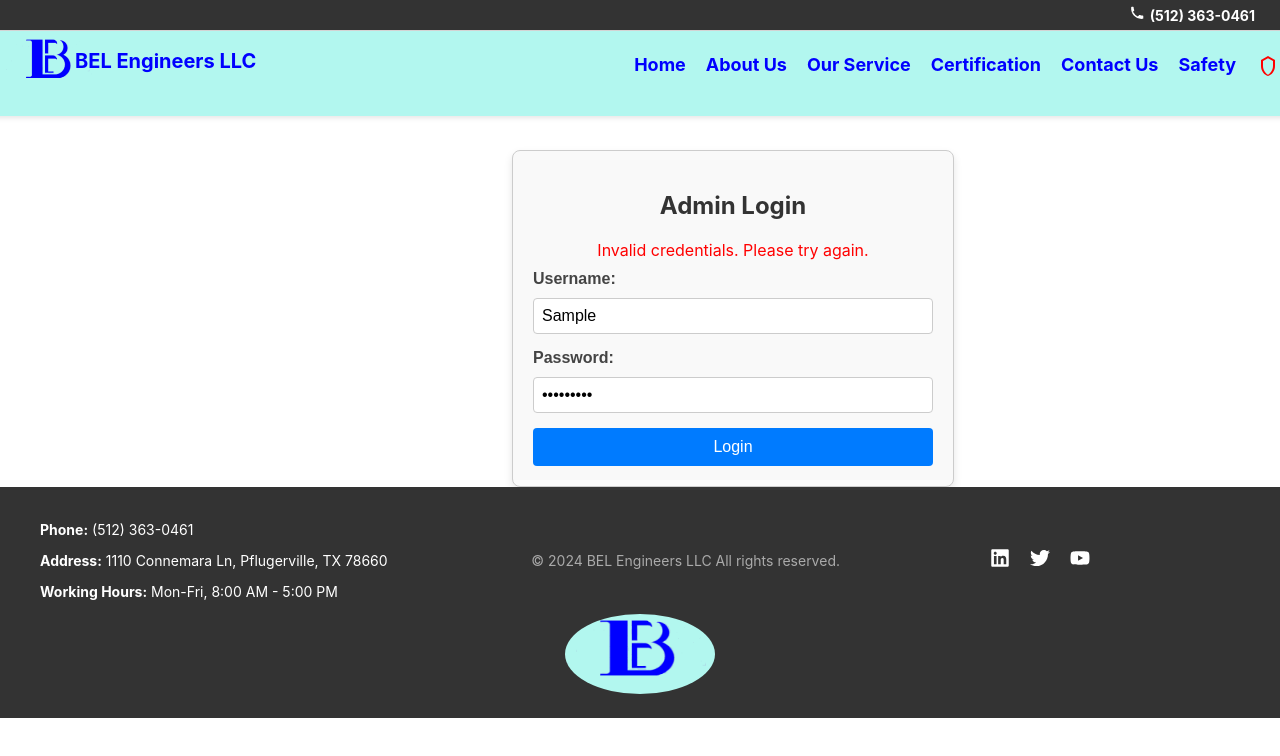
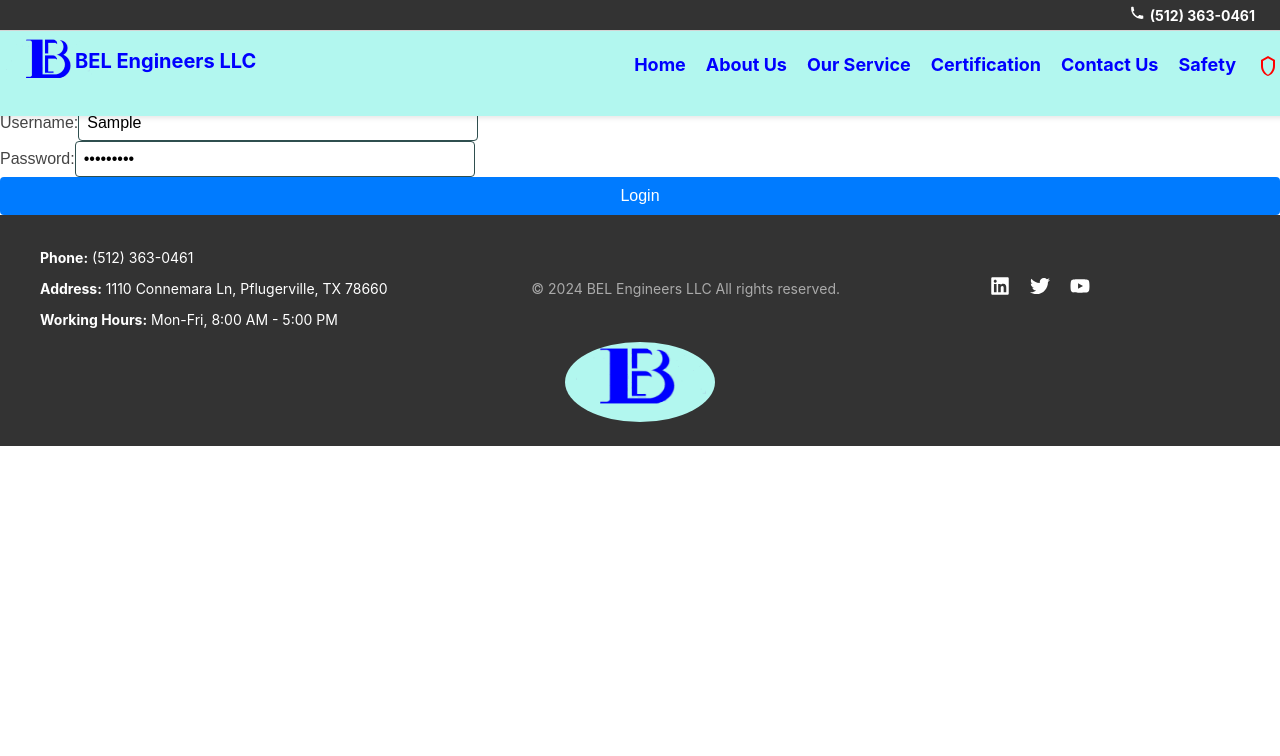
Before and after one commit to mulualemsema/belEngineers-1, a React (Create React App) app in the folder client-app/: page /admin in a window 1280 px wide. Both pictures are taken after typing "Sample", "Sample123" into the empty fields and a click on the button "Login". Shown: the top 756 px of the page. Built offline with nearby package versions, Linux system fonts and the light colour scheme; no server answers.

Commit message:
update FF

```diff
--- a/client-app/src/App.tsx
+++ b/client-app/src/App.tsx
@@ -16,14 +16,13 @@
 import CenteredImageSH95 from "./components/SH95/Image";
 import CenteredImageRM3238 from "./components/RM3238/Image";
 
-
 // @ts-ignore
 const ProtectedRoute = ({ token, children }) => {
     return token ? children : <Navigate to="/" />;
 };
 
 const App: React.FC = () => {
-    const [token, setToken] = useState(null); // Stores the authentication token
+    const [token, setToken] = useState<string | null>(null); // Explicitly type the state as string | null
     // @ts-ignore
     return (
         <Router>
--- a/client-app/src/components/Admin/Login.tsx
+++ b/client-app/src/components/Admin/Login.tsx
@@ -4,16 +4,16 @@
 import "./Login.css";
 
 interface LoginProps {
-    setToken: (token: any) => void;
+    setToken: (token: string | null) => void;
 }
 
 const Login: React.FC<LoginProps> = ({ setToken }) => {
-    const [username, setUsername] = useState("");
-    const [password, setPassword] = useState("");
-    const [newPassword, setNewPassword] = useState("");
+    const [username, setUsername] = useState<string>("");
+    const [password, setPassword] = useState<string>("");
+    const [newPassword, setNewPassword] = useState<string>("");
     const [error, setError] = useState<string | null>(null);
-    const [loading, setLoading] = useState(false);
-    const [firstLogin, setFirstLogin] = useState(false);
+    const [loading, setLoading] = useState<boolean>(false);
+    const [firstLogin, setFirstLogin] = useState<boolean>(false);
     const [localToken, setLocalToken] = useState<string | null>(null);
 
     const navigate = useNavigate();
@@ -24,20 +24,18 @@
         setLoading(true);
 
         try {
-            const response = await axios.post("https://belengineerstexas-akbsf4f7gsfteggz.canadacentral-01.azurewebsites.net/api/users/login", {
+            const response = await axios.post(
+                "https://belengineerstexas-akbsf4f7gsfteggz.canadacentral-01.azurewebsites.net/api/users/login",
+                {
                     username,
                     password,
-            });
+                }
+            );
 
-            const rawTokenData = response.data.token; // Get the raw string
-            console.log(rawTokenData); // Debugging purposes
+            // Assuming the response contains a structured object with token and firstLogin flag
+            const { token, firstLogin } = response.data;
 
-            // Extract values using regular expressions or string manipulation
-            const firstLoginMatch = rawTokenData.match(/firstLogin:(true|false)/);
-            const tokenMatch = rawTokenData.match(/token:([\w.-]+)/);
-
-            const firstLogin = firstLoginMatch ? firstLoginMatch[1] === "true" : false;
-            const token = tokenMatch ? tokenMatch[1] : null;
+            console.log(response.data); // Debugging purposes
 
             setToken(token); // Set token globally
             setLocalToken(token); // Save locally for password reset
@@ -49,8 +47,12 @@
                 alert("Login successful!");
                 navigate("/admin-dashboard");
             }
-        } catch (err: any) {
-            setError(err.response?.data?.message || "Invalid credentials. Please try again.");
+        } catch (err) {
+            // TypeScript 3.2.1 does not support optional chaining, so we need to handle this manually
+            const errorMessage = err && err.response && err.response.data && err.response.data.message
+                ? err.response.data.message
+                : "Invalid credentials. Please try again.";
+            setError(errorMessage);
         } finally {
             setLoading(false);
         }
@@ -60,6 +62,12 @@
         e.preventDefault();
         setError(null);
         setLoading(true);
+
+        if (!localToken) {
+            setError("Token missing. Please log in again.");
+            setLoading(false);
+            return;
+        }
 
         try {
             const config = {
@@ -80,39 +88,45 @@
             setPassword("");
             setNewPassword("");
             setLocalToken(null);
-        } catch (err: any) {
-            setError(err.response?.data?.message || "Failed to reset password. Please try again.");
+            setToken(null); // Clear global token
+        } catch (err) {
+            // TypeScript 3.2.1 does not support optional chaining, so we need to handle this manually
+            const errorMessage = err && err.response && err.response.data && err.response.data.message
+                ? err.response.data.message
+                : "Failed to reset password. Please try again.";
+            setError(errorMessage);
         } finally {
             setLoading(false);
         }
     };
 
     return (
-        <div className="login-container">
+        <>
+            <div>
                 <h2>{firstLogin ? "Reset Password" : "Admin Login"}</h2>
-            {loading && <p className="loading">Processing...</p>}
-            {error && <p className="error-message">{error}</p>}
+                {loading && <p>Processing...</p>}
+                {error && <p>{error}</p>}
 
                 {!firstLogin ? (
                     <form onSubmit={handleLogin} className="login-form">
-                    <div className="form-group">
+                        <div>
                             <label htmlFor="username">Username:</label>
                             <input
                                 id="username"
                                 type="text"
                                 value={username}
-                            onChange={(e) => setUsername(e.target.value)}
+                                onChange={(e:any) => setUsername(e.target.value)}
                                 disabled={loading}
                                 required
                             />
                         </div>
-                    <div className="form-group">
+                        <div>
                             <label htmlFor="password">Password:</label>
                             <input
                                 id="password"
                                 type="password"
                                 value={password}
-                            onChange={(e) => setPassword(e.target.value)}
+                                onChange={(e:any) => setPassword(e.target.value)}
                                 disabled={loading}
                                 required
                             />
@@ -123,13 +137,13 @@
                     </form>
                 ) : (
                     <form onSubmit={handlePasswordReset} className="reset-password-form">
-                    <div className="form-group">
+                        <div>
                             <label htmlFor="new-password">New Password:</label>
                             <input
                                 id="new-password"
                                 type="password"
                                 value={newPassword}
-                            onChange={(e) => setNewPassword(e.target.value)}
+                                onChange={(e:any) => setNewPassword(e.target.value)}
                                 disabled={loading}
                                 required
                             />
@@ -140,6 +154,7 @@
                     </form>
                 )}
             </div>
+        </>
     );
 };
 
--- a/client-app/src/components/Admin/ResetPassword.tsx
+++ b/client-app/src/components/Admin/ResetPassword.tsx
@@ -3,15 +3,18 @@
 import { useNavigate } from "react-router-dom";
 import './ResetPassword.css';
 
-// @ts-ignore
-const ResetPassword = ({ token }) => {
-    const [oldPassword, setOldPassword] = useState("");
-    const [newPassword, setNewPassword] = useState("");
-    const [message, setMessage] = useState("");
-    const [loading, setLoading] = useState(false); // Loader state
+interface ResetPasswordProps {
+    token: string;
+}
+
+const ResetPassword: React.FC<ResetPasswordProps> = ({ token }) => {
+    const [oldPassword, setOldPassword] = useState<string>("");
+    const [newPassword, setNewPassword] = useState<string>("");
+    const [message, setMessage] = useState<string>("");
+    const [loading, setLoading] = useState<boolean>(false); // Loader state
     const navigate = useNavigate(); // React Router hook for navigation
 
-    const handleReset = async (e: { preventDefault: () => void; }) => {
+    const handleReset = async (e: React.FormEvent) => {
         e.preventDefault();
         setLoading(true); // Show loader
         try {
@@ -29,15 +32,13 @@
             // Navigate to Admin Dashboard after successful reset
             setTimeout(() => navigate("/admin-dashboard"), 2000);
         } catch (err) {
-            // @ts-ignore
-            if (err.response?.status === 403) {
+            // Manually checking if `err` is an object and has the expected properties
+            if (err && err.response && err.response.status === 403) {
                 setMessage("Incorrect current password");
-            } else { // @ts-ignore
-                if (err.response?.status === 401) {
-                                setMessage("Unauthorized: Invalid or expired token");
-                            } else {
-                                setMessage("Something went wrong");
-                            }
+            } else if (err && err.response && err.response.status === 401) {
+                setMessage("Unauthorized: Invalid or expired token");
+            } else {
+                setMessage("Something went wrong");
             }
         } finally {
             setLoading(false); // Hide loader
@@ -45,7 +46,7 @@
     };
 
     return (
-        <div className={"restContainer"}>
+        <div>
             <h2>Reset Password</h2>
             {loading && <p>Loading...</p>} {/* Loader */}
             <form onSubmit={handleReset}>
@@ -54,7 +55,7 @@
                     <input
                         type="password"
                         value={oldPassword}
-                        onChange={(e) => setOldPassword(e.target.value)}
+                        onChange={(e:any) => setOldPassword(e.target.value)}
                         disabled={loading} // Disable input during loading
                     />
                 </div>
@@ -63,7 +64,7 @@
                     <input
                         type="password"
                         value={newPassword}
-                        onChange={(e) => setNewPassword(e.target.value)}
+                        onChange={(e:any) => setNewPassword(e.target.value)}
                         disabled={loading} // Disable input during loading
                     />
                 </div>
```
Lines whose indentation alone changed are shown as unchanged.
